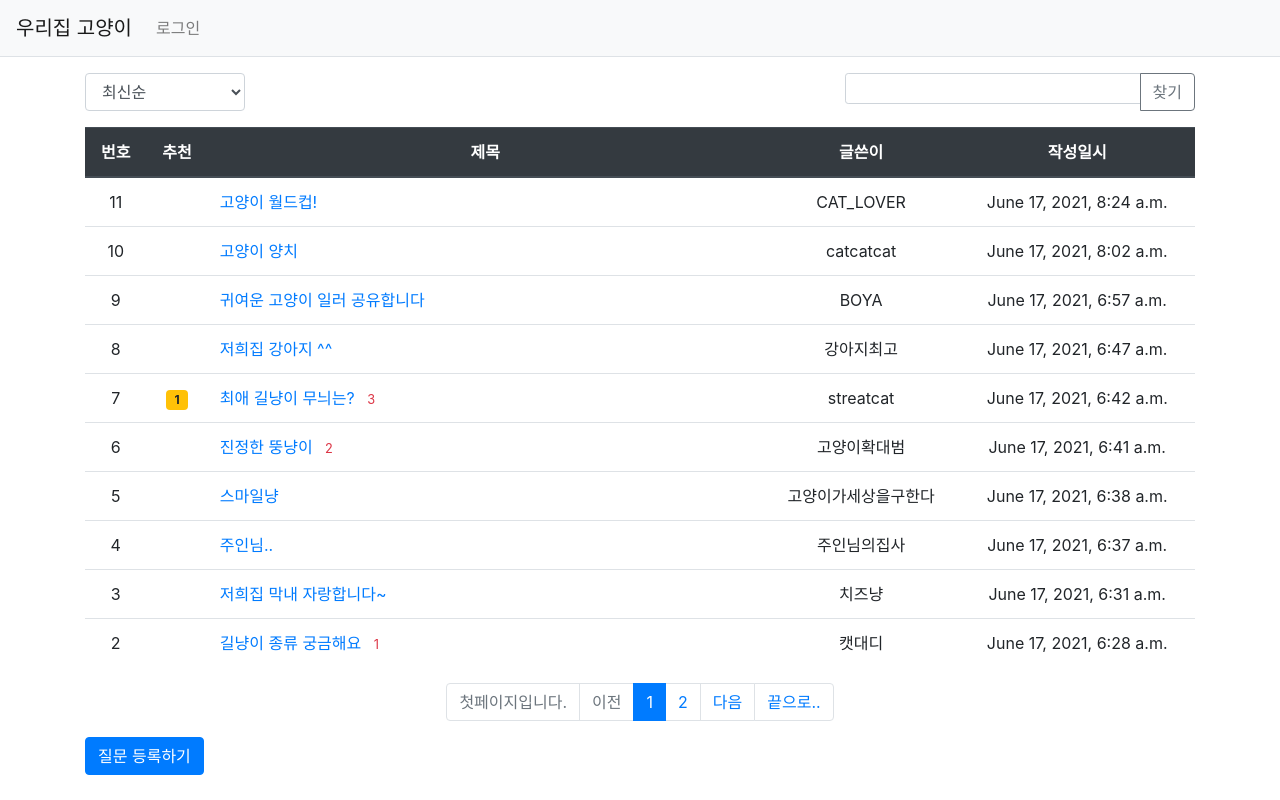
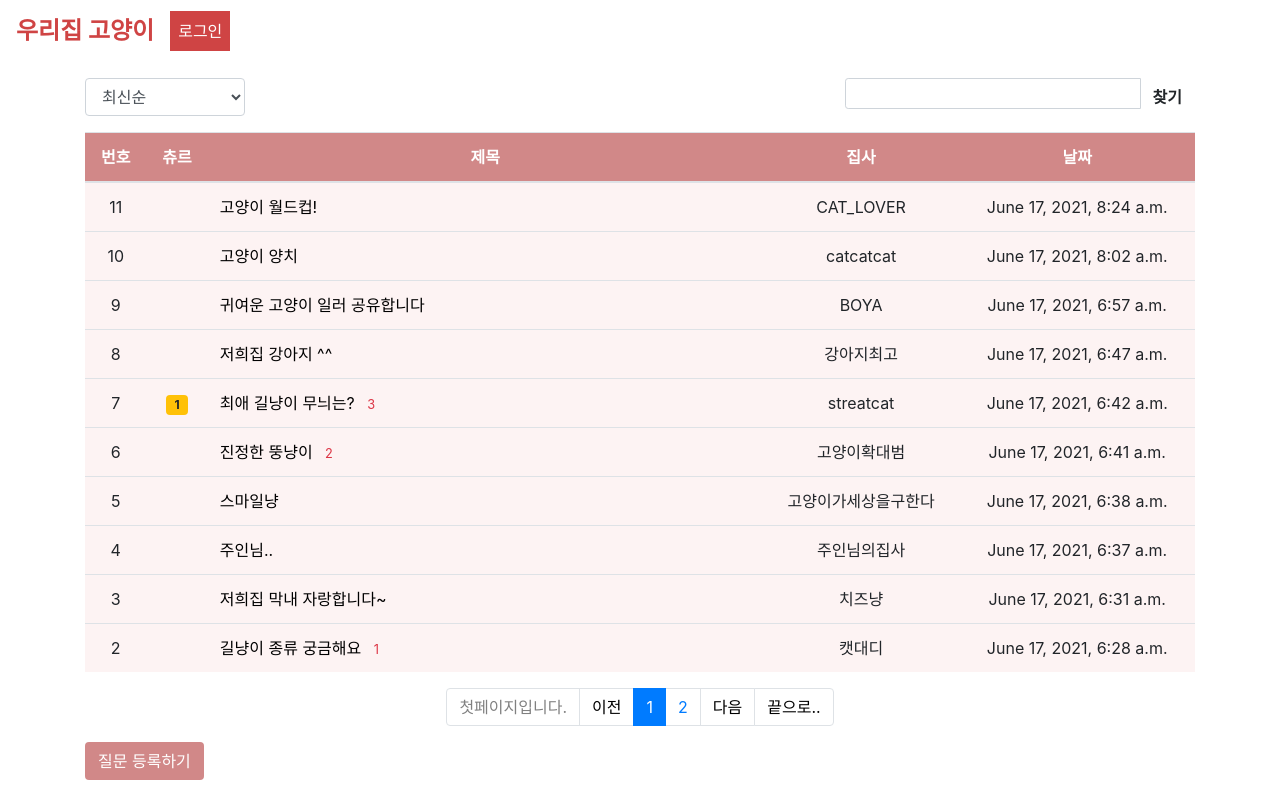
Before and after one commit to DA-97/Django_project, a Django app: page / in a window 1280 px wide. Run offline with Django 3.2, Linux system fonts and the light colour scheme; data comes from the database, SQL or seed files in the repository; both versions use the stored data as it was after the commit; some libraries are stand-ins or nearby versions.

Commit message:
1차기능 + 색상 및 폰트 설정 완료

```diff
--- a/pybo/forms.py
+++ b/pybo/forms.py
@@ -1,7 +1,5 @@
 from django import forms
 from .models import Question, Answer, Comment
-
-
 
 class QuestionForm(forms.ModelForm):
     class Meta:
--- a/static/style.css
+++ b/static/style.css
@@ -11,6 +11,6 @@ input[type=submit] {
     font-size:0.9em;
 }
 
-img
-{
-    }
+/* nav{
+    background-image: "삼색.png";
+} */
--- a/templates/navbar.html
+++ b/templates/navbar.html
@@ -1,17 +1,18 @@
 <!-- 네비게이션바 -->
-<nav class="navbar navbar-expand-lg navbar-light bg-light border-bottom">
-    <a class="navbar-brand" href="{% url 'pybo:index' %}">우리집 고양이</a>
+<nav class="navbar navbar-expand-lg" style="background-color:rgb(255, 255, 255)">
+    <a class="navbar-brand" href="{% url 'pybo:index' %}"
+     style="color:rgb(207, 68, 68); font-size:x-large; font-weight:bold">우리집 고양이</a>
     <button class="navbar-toggler ml-auto" type="button" data-toggle="collapse" data-target="#navbarNav"
         aria-controls="navbarNav" aria-expanded="false" aria-label="Toggle navigation">
         <span class="navbar-toggler-icon"></span>
     </button>
     <div class="collapse navbar-collapse flex-grow-0" id="navbarNav">
         <ul class="navbar-nav">
-            <li class="nav-item ">
+            <li class="nav-item " style="background-color:rgb(207, 68, 68)">
                 {% if user.is_authenticated %}
-                <a class="nav-link" href="{% url 'common:logout' %}">{{ user.username }} (로그아웃)</a>
+                <a class="nav-link" href="{% url 'common:logout' %}" style="color:rgb(255, 255, 255)" >{{ user.username }} (로그아웃)</a>
                 {% else %}
-                <a class="nav-link" href="{% url 'common:login' %}">로그인</a>
+                <a class="nav-link" href="{% url 'common:login' %}" style="color:rgb(255, 255, 255)">로그인</a>
                 {% endif %}
             </li>
         </ul>
--- a/templates/pybo/question_detail.html
+++ b/templates/pybo/question_detail.html
@@ -6,7 +6,7 @@
         <div class="col-1"> <!-- 추천영역 -->
             <div class="bg-light text-center p-3 border font-weight-bolder mb-1">{{question.voter.count}}</div>
             <a href="#" data-uri="{% url 'pybo:vote_question' question.id  %}"
-               class="recommend btn btn-sm btn-secondary btn-block my-1">추천</a>
+               class="recommend btn btn-sm btn-secondary btn-block my-1">츄르</a>
         </div>
         <div class="col-11"> <!-- 질문영역 -->
     <div class="card my-3">
@@ -150,7 +150,7 @@ $(document).ready(function(){
 });
 
 $(".recommend").on('click', function() {
-        if(confirm("정말로 추천하시겠습니까?")) {
+        if(confirm("이 글을 쓴 집사에게 츄르를 줄까요?")) {
             location.href = $(this).data('uri');
         }
     });
--- a/templates/pybo/question_form.html
+++ b/templates/pybo/question_form.html
@@ -32,7 +32,7 @@
             <input type="file" name="imgs" multiple>
         </div>
         <br />
-        <button type="submit" class="btn btn-primary">저장하기</button>
+        <button type="submit" class="btn" style="background-color:rgb(209, 136, 136); color:white;">저장하기</button>
     </form>
 </div>
 {% endblock %}
--- a/templates/pybo/question_list.html
+++ b/templates/pybo/question_list.html
@@ -1,36 +1,42 @@
 {% extends 'base.html' %}
 {% load pybo_filter %}
 {% block content %}
+<style>
+    .li {
+        color: red;
+    }
+</style>
 <div class="container my-3">
+
     <div class="row justify-content-between my-3">
         <div class="col-2">
             <select class="form-control so">
                 <option value="recent" {% if so == 'recent' %}selected{% endif %}>최신순</option>
-                <option value="recommend" {% if so == 'recommend' %}selected{% endif %}>추천순</option>
+                <option value="recommend" {% if so == 'recommend' %}selected{% endif %}>츄르순</option>
                 <option value="popular" {% if so == 'popular' %}selected{% endif %}>인기순</option>
             </select>
         </div>
         <div class="col-4 input-group">
             <input type="text" class="form-control form-control-sm kw" value="" onkeypress="return search(event)">
             <div class="input-group-append">
-                <button class="btn btn-outline-secondary" type="button" id="btn_search">찾기</button>
+                <button class="btn " type="button" id="btn_search" style="font-weight:bold">찾기</button>
             </div>
         </div>
     </div>
-    <table class="table">
+    <table class="table" >
         <thead>
-        <tr class="text-center thead-dark">
+        <tr class="text-center" style="background-color:rgb(209, 136, 136); color:white;" >
             <th>번호</th>
-            <th>추천</th>
+            <th>츄르</th>
             <th style="width:50%">제목</th>
-            <th>글쓴이</th>
-            <th>작성일시</th>
+            <th>집사</th>
+            <th>날짜</th>
         </tr>
         </thead>
         <tbody>
         {% if question_list %}
         {% for question in question_list %}
-        <tr class="text-center">
+        <tr class="text-center" style="background-color:rgb(253, 243, 243);">
             <td>
                 <!-- 번호 = 전체건수 - 시작인덱스 - 현재인덱스 + 1 -->
                 {{ question_list.paginator.count|sub:question_list.start_index|sub:forloop.counter0|add:1 }}
@@ -41,7 +47,7 @@
                 {% endif %}
             </td>
             <td class="text-left">
-                <a href="{% url 'pybo:detail' question.id %}">{{ question.subject }}</a>
+                <a href="{% url 'pybo:detail' question.id %}" style="color:black">{{ question.subject }}</a>
                 {% if question.answer_set.count > 0 %}
                 <span class="text-danger small ml-2">{{ question.answer_set.count }}</span>
                 {% endif %}
@@ -58,26 +64,26 @@
         </tbody>
     </table>
     <!-- 페이징처리 시작 -->
-    <ul class="pagination justify-content-center">
+    <ul class="pagination justify-content-center" >
         <!-- 이전페이지 -->
         {% if question_list.has_previous %}
         <li class="page-item">
-            <a class="page-link" data-page="1" href="#">처음으로..</a>
+            <a class="page-link" data-page="1" href="#" style="color:black">처음으로..</a>
         </li>
         {% else %}
         <li class="page-item disabled">
-            <a class="page-link" tabindex="-1" aria-disabled="true" href="#">첫페이지입니다.</a>
+            <a class="page-link" tabindex="-1" aria-disabled="true" href="#" style="color:gray">첫페이지입니다.</a>
         </li>
         {% endif %}
 
 
         {% if question_list.has_previous %}
         <li class="page-item">
-            <a class="page-link" data-page="{{ question_list.previous_page_number }}" href="#">이전</a>
+            <a class="page-link" data-page="{{ question_list.previous_page_number }}" href="#" style="color:black" >이전</a>
         </li>
         {% else %}
         <li class="page-item disabled">
-            <a class="page-link" tabindex="-1" aria-disabled="true" href="#">이전</a>
+            <a class="page-link" tabindex="-1" aria-disabled="true" href="#" style="color:black">이전</a>
         </li>
         {% endif %}
 
@@ -98,27 +104,27 @@
         {% endfor %}
         <!-- 다음페이지 -->
         {% if question_list.has_next %}
-        <li class="page-item">
-            <a class="page-link" data-page="{{ question_list.next_page_number }}" href="#">다음</a>
+        <li class="page-item" >
+            <a class="page-link" data-page="{{ question_list.next_page_number }}" href="#" style="color:black">다음</a>
         </li>
         {% else %}
         <li class="page-item disabled">
-            <a class="page-link" tabindex="-1" aria-disabled="true" href="#">다음</a>
+            <a class="page-link" tabindex="-1" aria-disabled="true" href="#" style="color:black">다음</a>
         </li>
         {% endif %}
 
         {% if question_list.has_next %}
         <li class="page-item">
-            <a class="page-link" data-page="-1" href="#">끝으로..</a>
+            <a class="page-link" data-page="-1" href="#" style="color:black">끝으로..</a>
         </li>
         {% else %}
         <li class="page-item disabled">
-            <a class="page-link" tabindex="-1" aria-disabled="true" href="#">끝페이지입니다.</a>
+            <a class="page-link" tabindex="-1" aria-disabled="true" href="#" style="color:gray">끝페이지입니다.</a>
         </li>
         {% endif %}
     </ul>
     <!-- 페이징처리 끝 -->
-    <a href="{% url 'pybo:question_create' %}" class="btn btn-primary">질문 등록하기</a>
+    <a href="{% url 'pybo:question_create' %}" class="btn" style="background-color:rgb(209, 136, 136); color:white">질문 등록하기</a>
 </div>
 <form id="searchForm" method="get" action="{% url 'index' %}">
     <input type="hidden" id="kw" name="kw" value="{{ kw|default_if_none:'' }}">
```
Also changed, not shown: db.sqlite3, media/images/bird_lZpb1OG.jpg (added), media/images/cheese.jpg (added), media/images/개냥이.jpg (added), media/images/고양이일러.png (added), media/images/고양이짤1.JPG (added), media/images/길냥이_종류.jpg (added), media/images/뚱냔이.jpg (added), media/images/아메숏.jpg (added), media/images/집사.jpg (added), templates/삼색.png (added).
